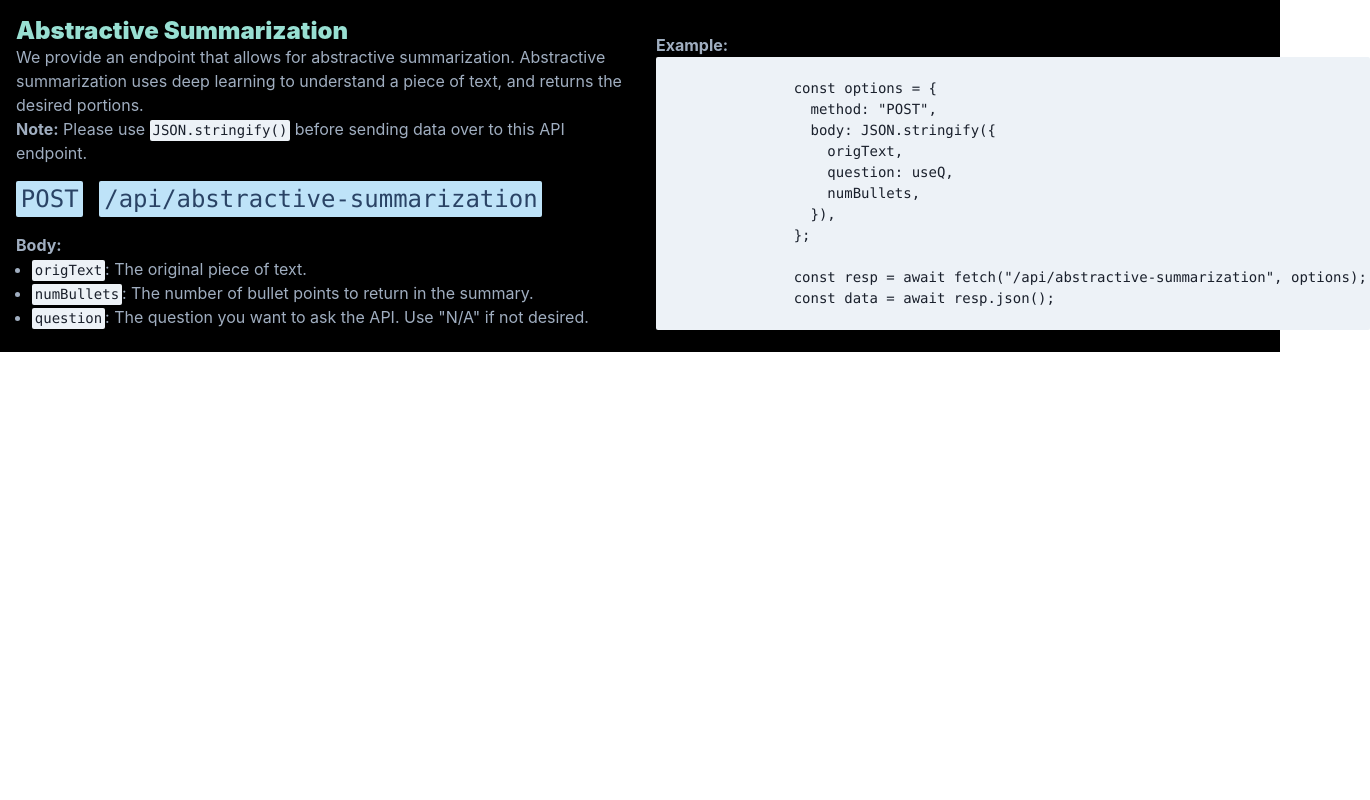
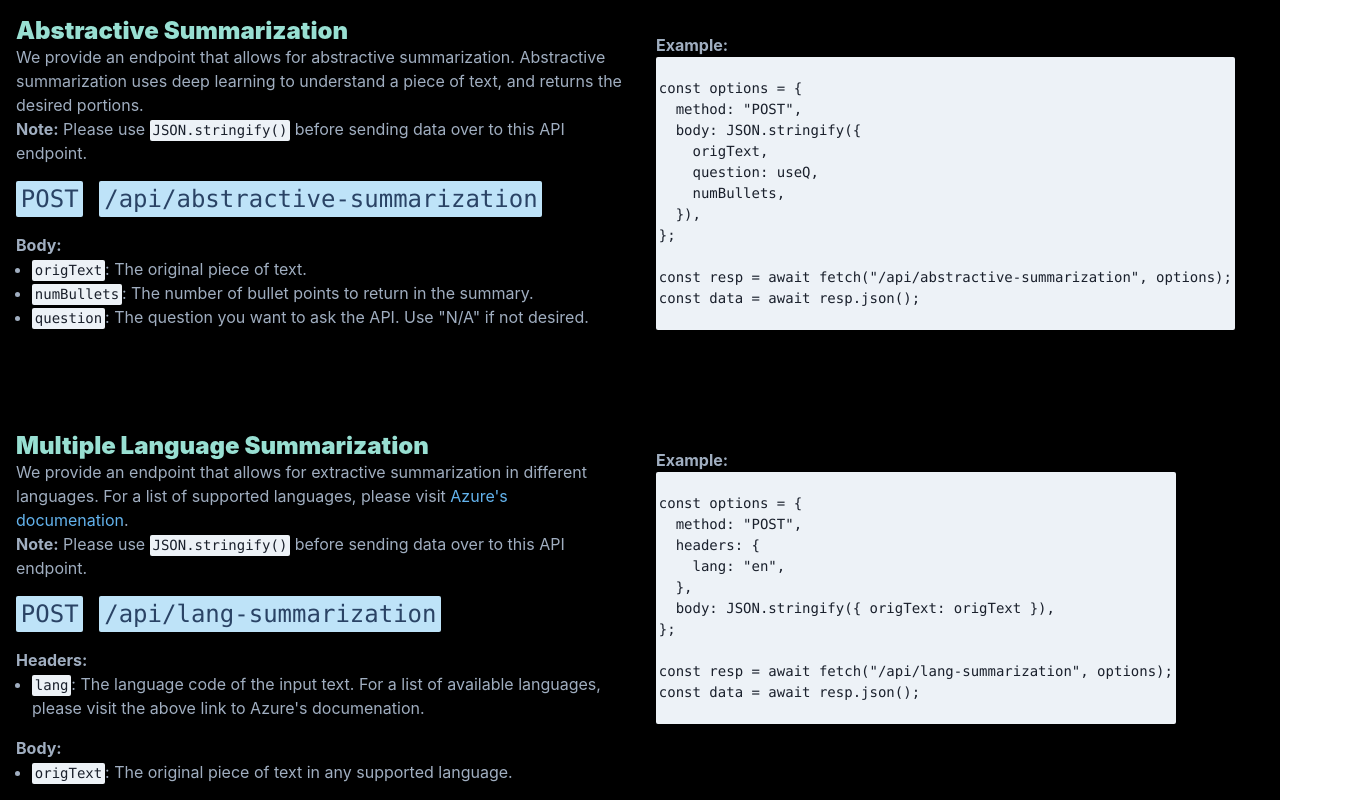
Before and after one commit to ganning127/riemann-ai, a Next.js app: page /developers in a window 1280 px wide. Shown: the part 1081-1881 px from the top of the page, 1370 px wide, since content can reach past the window. Before the commit the page ends 1433 px from the top, so only its background shows below. Built offline with nearby package versions, Linux system fonts and the light colour scheme.

Commit message:
added final endpoint for different languages

```diff
--- a/components/NavBar/NavContent.jsx
+++ b/components/NavBar/NavContent.jsx
@@ -14,7 +14,7 @@ import { NavListItem } from "./NavListItem";
 const links = [
   {
     label: "Speech",
-    href: "/riemann-speech-summarize",
+    href: "/riemann-speech-summarization",
   },
   {
     label: "Extractive",
--- a/components/SideBar.jsx/index.jsx
+++ b/components/SideBar.jsx/index.jsx
@@ -33,7 +33,7 @@ import { SiCodefactor } from "react-icons/si";
 import { User } from "../User";
 const LinkItems = [
   { name: "Home", icon: FiHome, href: "/" },
-  { name: "Speech", icon: BiMicrophone, href: "/riemann-speech-summarize" },
+  { name: "Speech", icon: BiMicrophone, href: "/riemann-speech-summarization" },
   {
     name: "Saved Summaries",
     icon: AiOutlineSave,
--- a/pages/developers.js
+++ b/pages/developers.js
@@ -7,6 +7,7 @@ import {
   Text,
   Button,
   SimpleGrid,
+  Link,
   Img,
   UnorderedList,
   ListItem,
@@ -56,12 +57,12 @@ export default function Home() {
               Our does our API work?
             </Heading>
             <Text color="gray.400" fontWeight={400}>
-              Whether you are just learning to code, an experienced
-              developer, or a student wanting to create simplified versions of
-              text to read, the RiemannAI API is for you! All endpoints are
-              completely free for any use case. In order for us to continue
-              providing this service, please do not make spam or unnecessarily
-              large numbers of requests to any API endpoint.
+              Whether you are just learning to code, an experienced developer,
+              or a student wanting to create simplified versions of text to
+              read, the RiemannAI API is for you! All endpoints are completely
+              free for any use case. In order for us to continue providing this
+              service, please do not make spam or unnecessarily large numbers of
+              requests to any API endpoint.
             </Text>
           </Box>
 
@@ -78,19 +79,18 @@ export default function Home() {
                 <Text color="gray.400" fontWeight={400}>
                   We provide an endpoint that allows for extractive
                   summarization. Extractive summarization keeps important
-                  sentences and cuts out other ones from the original
-                  piece of text.
+                  sentences and cuts out other ones from the original piece of
+                  text.
                 </Text>
                 <Text color="gray.400" fontWeight={400}>
-                  <b>Note:</b> Please use{" "}
-                  <Code>JSON.stringify()</Code> before sending data over to this
-                  API endpoint.
+                  <b>Note:</b> Please use <Code>JSON.stringify()</Code> before
+                  sending data over to this API endpoint.
                 </Text>
                 <Code colorScheme="blue" fontSize="2xl" mt={4}>
                   POST
                 </Code>
                 <Code colorScheme="blue" fontSize="2xl" mt={4} ml={4}>
-                  /api/extractive-sum
+                  /api/extractive-summarization
                 </Code>
                 <Text color="gray.400" fontWeight={400} mt={4}>
                   <b>Headers:</b>
@@ -124,7 +124,7 @@ export default function Home() {
   body: JSON.stringify({ origText: origText }),
 };
 
-                const resp = await fetch("/api/extractive-sum", options);
+const resp = await fetch("/api/extractive-summarization", options);
 const data = await resp.json();
                       `}</Code>
               </Box>
@@ -147,9 +147,8 @@ export default function Home() {
                   understand a piece of text, and returns the desired portions.
                 </Text>
                 <Text color="gray.400" fontWeight={400}>
-                  <b>Note:</b> Please use{" "}
-                  <Code>JSON.stringify()</Code> before sending data over to this
-                  API endpoint.
+                  <b>Note:</b> Please use <Code>JSON.stringify()</Code> before
+                  sending data over to this API endpoint.
                 </Text>
                 <Code colorScheme="blue" fontSize="2xl" mt={4}>
                   POST
@@ -196,6 +195,80 @@ export default function Home() {
               </Box>
             </SimpleGrid>
           </Box>
+
+          <Box mt={24}>
+            <SimpleGrid columns={{ base: 1, lg: 2 }} spacing={8}>
+              <Box>
+                <Heading
+                  fontSize={{ base: "xl", md: "2xl" }}
+                  color="#98DFD2"
+                  fontWeight="black"
+                >
+                  Multiple Language Summarization
+                </Heading>
+                <Text color="gray.400" fontWeight={400}>
+                  We provide an endpoint that allows for extractive
+                  summarization in different languages. For a list of supported
+                  languages, please visit{" "}
+                  <Link
+                    href="https://docs.microsoft.com/en-us/azure/cognitive-services/language-service/summarization/language-support?tabs=document-summarization"
+                    color="blue.300"
+                    isExternal
+                  >
+                    Azure&apos;s documenation
+                  </Link>
+                  .
+                </Text>
+                <Text color="gray.400" fontWeight={400}>
+                  <b>Note:</b> Please use <Code>JSON.stringify()</Code> before
+                  sending data over to this API endpoint.
+                </Text>
+                <Code colorScheme="blue" fontSize="2xl" mt={4}>
+                  POST
+                </Code>
+                <Code colorScheme="blue" fontSize="2xl" mt={4} ml={4}>
+                  /api/lang-summarization
+                </Code>
+                <Text color="gray.400" fontWeight={400} mt={4}>
+                  <b>Headers:</b>
+                </Text>
+                <UnorderedList color="gray.400">
+                  <ListItem>
+                    <Code>lang</Code>: The language code of the input text. For
+                    a list of available languages, please visit the above link
+                    to Azure&apos;s documenation.
+                  </ListItem>
+                </UnorderedList>
+                <Text color="gray.400" fontWeight={400} mt={4}>
+                  <b>Body:</b>
+                </Text>
+                <UnorderedList color="gray.400">
+                  <ListItem>
+                    <Code>origText</Code>: The original piece of text in any
+                    supported language.
+                  </ListItem>
+                </UnorderedList>
+              </Box>
+              <Box>
+                <Text color="gray.400" fontWeight={400} mt={4}>
+                  <b>Example:</b>
+                </Text>
+
+                <Code whiteSpace={"pre"} d="block" overflowX="scroll">{`
+const options = {
+  method: "POST",
+  headers: {
+    lang: "en",
+  },
+  body: JSON.stringify({ origText: origText }),
+};
+
+const resp = await fetch("/api/lang-summarization", options);
+const data = await resp.json();
+                      `}</Code>
+              </Box>
+            </SimpleGrid>
+          </Box>
         </Container>
       </Box>
     </>
--- a/pages/extractive-summarization.js
+++ b/pages/extractive-summarization.js
@@ -42,7 +42,7 @@ export default function Extractive() {
         body: JSON.stringify({ origText: origText }),
       };
 
-      const resp = await fetch("/api/extractive-sum", options);
+      const resp = await fetch("/api/extractive-summarization", options);
       const data = await resp.json();
       setSummary(data.summary + ".");
       setIsSubmitted(true);
```
Also changed, not shown: pages/api/extractive-summarization.js (renamed from pages/api/extractive-sum.js), pages/api/lang-summarization.js (renamed from pages/api/lang-summarize.js), pages/riemann-speech-summarization.js (renamed from pages/riemann-speech-summarize.js). Lines whose indentation alone changed are shown as unchanged.
